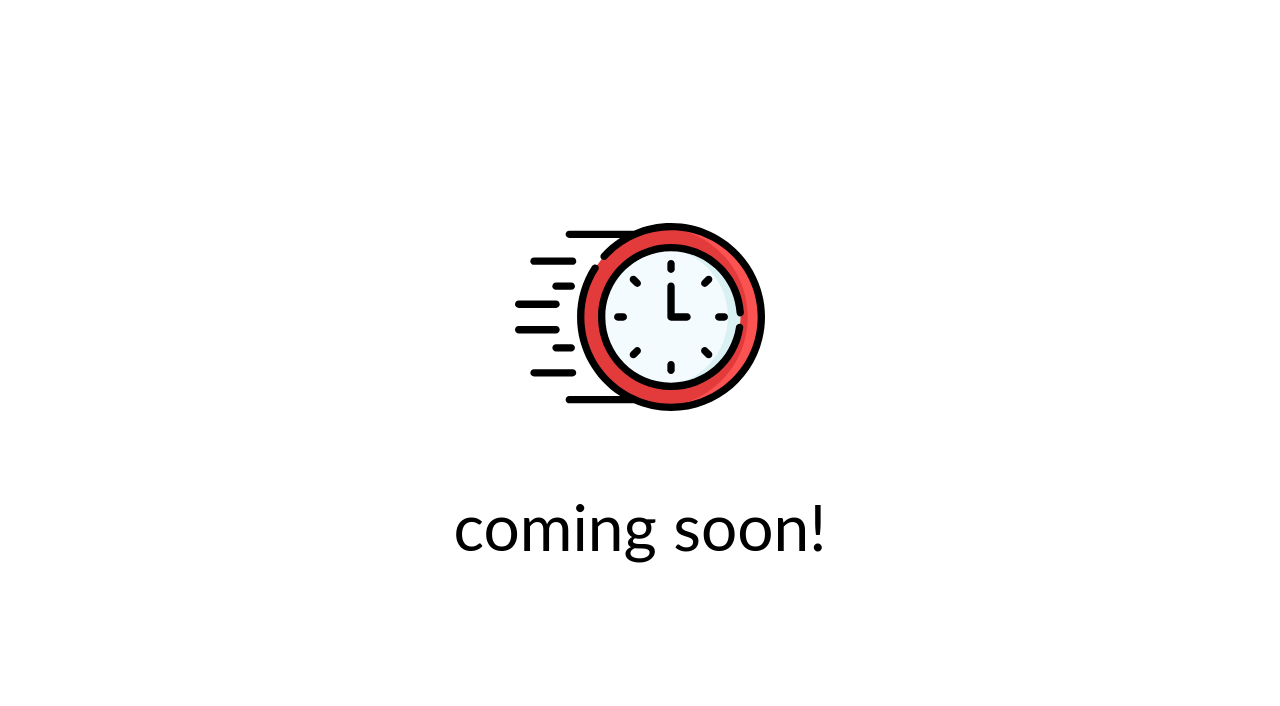
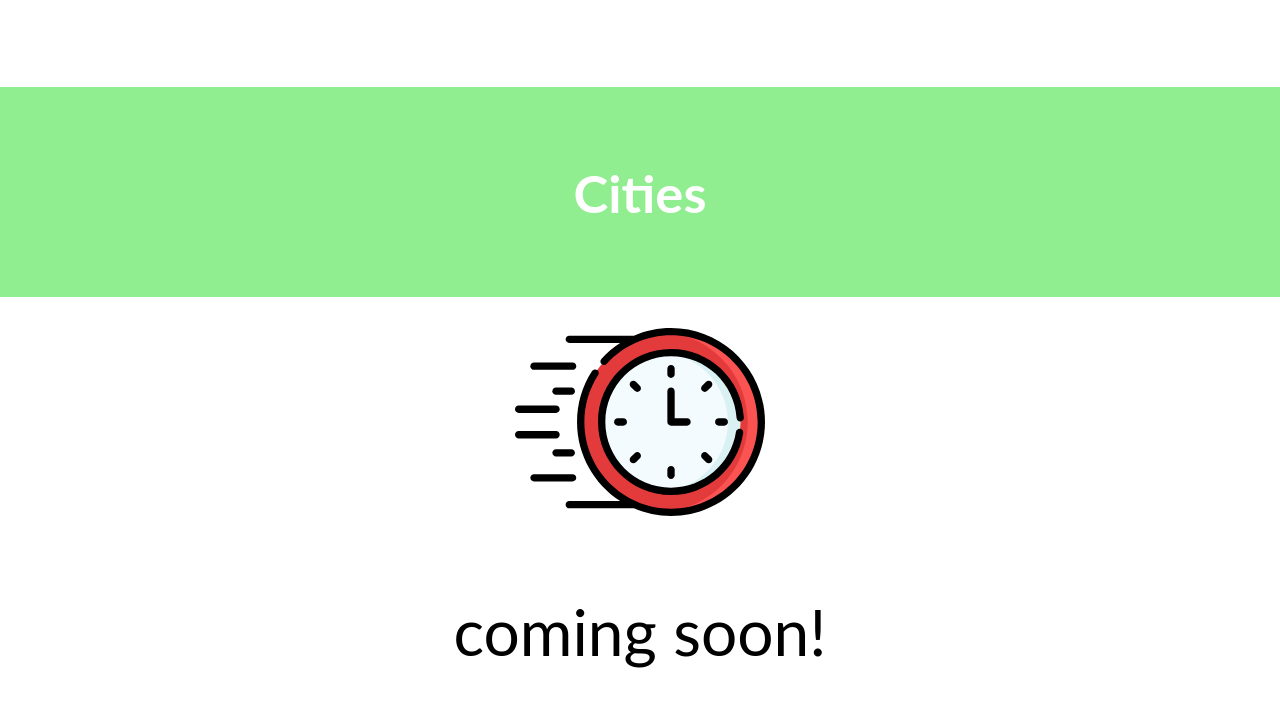
Before and after one commit to opencloudgate/opencloudgate, a plain HTML site: page index.html in a window 1280 px wide. Drawn offline with Linux system fonts and the light colour scheme.

Commit message:
Update index.html

```diff
--- a/index.html
+++ b/index.html
@@ -33,9 +33,19 @@
             width: 250px;
             height: 250px;
         }
+        header {
+  background-color: lightgreen;
+  padding: 30px;
+  text-align: center;
+  font-size: 35px;
+  color: white;
+}
     </style>
 </head>
 <body>
+    <header>
+  <h2>Cities</h2>
+</header>
     <!-- Customize Icon Color -->
     <!-- https://www.flaticon.com/free-icon/fast-time_2972562?term=clock&page=1&position=27# -->
     <?xml version="1.0"?>
```
